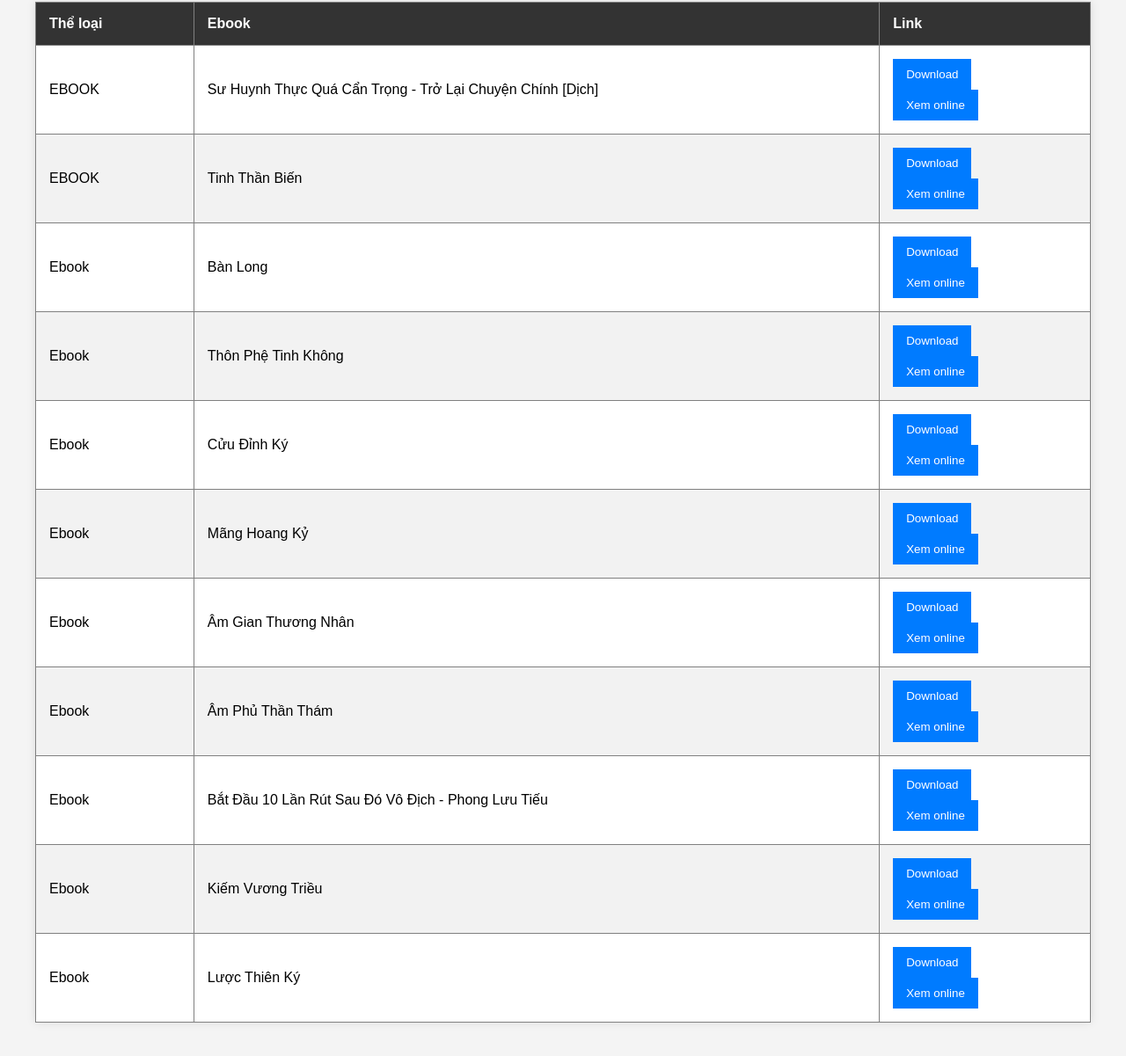
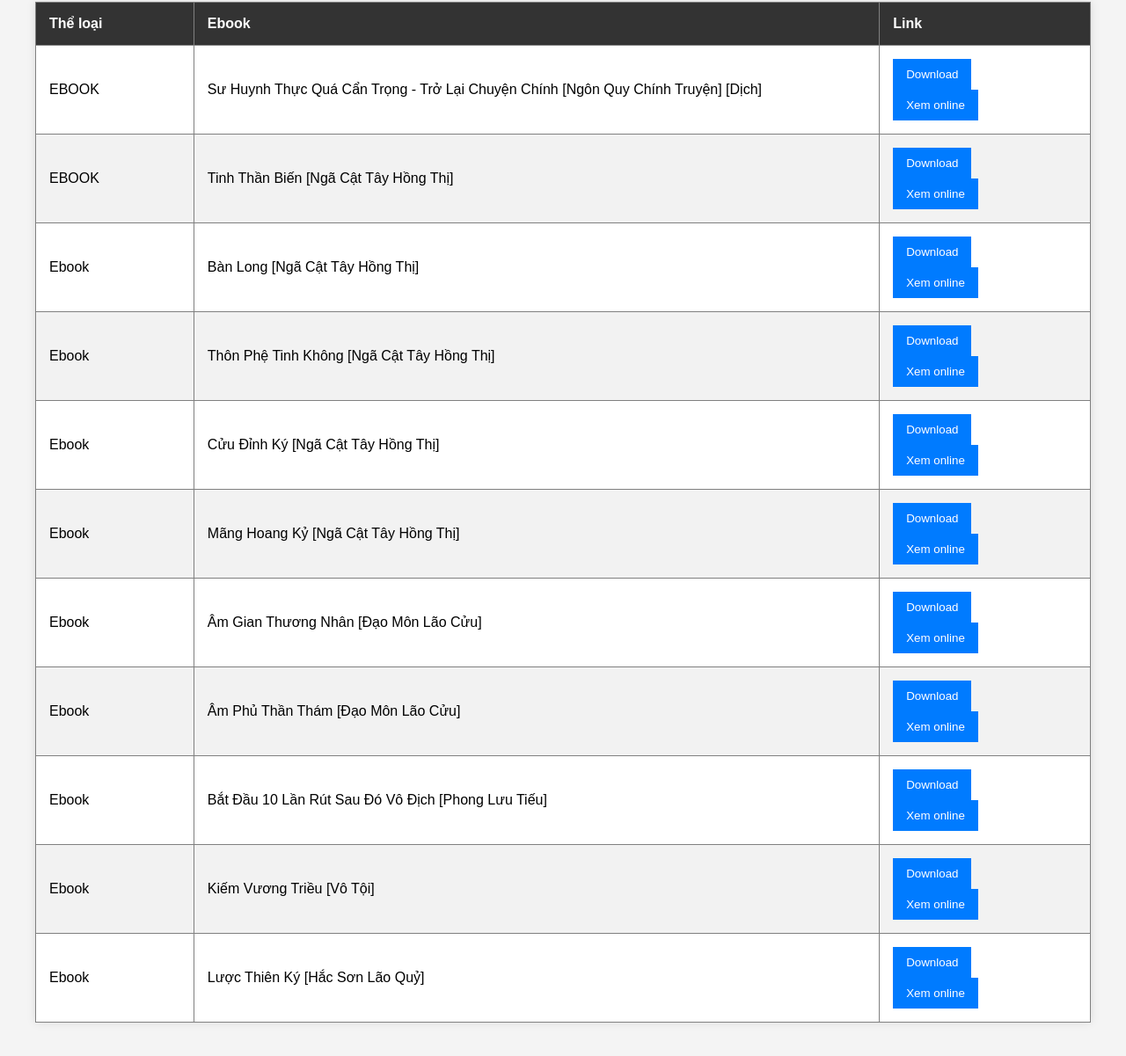
Before and after one commit to Ngocthai2703web1s/khodata, a plain HTML site: page index.html in a window 1280 px wide. Shown: the part 347-1548 px from the top of the page at 88% size. Drawn offline with Linux system fonts and the light colour scheme.

Commit message:
Update index.html

```diff
--- a/index.html
+++ b/index.html
@@ -23,7 +23,7 @@
     <tbody>
         <tr>
             <td>EBOOK</td>
-            <td>Sư Huynh Thực Quá Cẩn Trọng - Trở Lại Chuyện Chính [Dịch]</td>
+            <td>Sư Huynh Thực Quá Cẩn Trọng - Trở Lại Chuyện Chính [Ngôn Quy Chính Truyện] [Dịch]</td>
             <td>
                 <button onclick="Link 1('https://archive.org/download/free-epub/619981099.epub')">Download</button>
                 <button onclick="Link 2('https://archive.org/download/free-epub/619981099.epub')">Xem online</button>
@@ -31,7 +31,7 @@
         </tr>
 		<tr>
             <td>EBOOK</td>
-            <td>Tinh Thần Biến</td>
+            <td>Tinh Thần Biến [Ngã Cật Tây Hồng Thị]</td>
             <td>
                 <button onclick="Link 1('https://archive.org/download/free-epub/557044299.epub')">Download</button>
                 <button onclick="Link 2('https://archive.org/download/free-epub/557044299.epub')">Xem online</button>
@@ -39,7 +39,7 @@
         </tr>
 		<tr>
             <td>Ebook</td>
-            <td>Bàn Long</td>
+            <td>Bàn Long [Ngã Cật Tây Hồng Thị]</td>
             <td>
                 <button onclick="Link 1('https://archive.org/download/free-epub/81497969.epub')">Download</button>
                 <button onclick="Link 2('https://archive.org/download/free-epub/81497969.epub')">Xem online</button>
@@ -47,7 +47,7 @@
         </tr>
 		<tr>
             <td>Ebook</td>
-            <td>Thôn Phệ Tinh Không</td>
+            <td>Thôn Phệ Tinh Không [Ngã Cật Tây Hồng Thị]</td>
             <td>
                 <button onclick="Link 1('https://archive.org/download/free-epub/57335267.epub')">Download</button>
                 <button onclick="Link 2('https://archive.org/download/free-epub/57335267.epub')">Xem online</button>
@@ -55,7 +55,7 @@
         </tr>
 		<tr>
             <td>Ebook</td>
-            <td>Cửu Đỉnh Ký</td>
+            <td>Cửu Đỉnh Ký [Ngã Cật Tây Hồng Thị]</td>
             <td>
                 <button onclick="Link 1('https://archive.org/download/free-epub/489081665.epub')">Download</button>
                 <button onclick="Link 2('https://archive.org/download/free-epub/489081665.epub')">Xem online</button>
@@ -63,7 +63,7 @@
         </tr>
 		<tr>
             <td>Ebook</td>
-            <td>Mãng Hoang Kỷ</td>
+            <td>Mãng Hoang Kỷ [Ngã Cật Tây Hồng Thị]</td>
             <td>
                 <button onclick="Link 1('https://archive.org/download/free-epub/88413769.epub')">Download</button>
                 <button onclick="Link 2('https://archive.org/download/free-epub/88413769.epub')">Xem online</button>
@@ -71,7 +71,7 @@
         </tr>
 		<tr>
             <td>Ebook</td>
-            <td>Âm Gian Thương Nhân</td>
+            <td>Âm Gian Thương Nhân [Đạo Môn Lão Cửu]</td>
             <td>
                 <button onclick="Link 1('https://archive.org/download/free-epub/198847346.epub')">Download</button>
                 <button onclick="Link 2('https://archive.org/download/free-epub/198847346.epub')">Xem online</button>
@@ -79,7 +79,7 @@
         </tr>
 		<tr>
             <td>Ebook</td>
-            <td>Âm Phủ Thần Thám</td>
+            <td>Âm Phủ Thần Thám [Đạo Môn Lão Cửu]</td>
             <td>
                 <button onclick="Link 1('https://archive.org/download/free-epub/102844462.epub')">Download</button>
                 <button onclick="Link 2('https://archive.org/download/free-epub/102844462.epub')">Xem online</button>
@@ -87,7 +87,7 @@
         </tr>
 		<tr>
             <td>Ebook</td>
-            <td>Bắt Đầu 10 Lần Rút Sau Đó Vô Địch - Phong Lưu Tiếu</td>
+            <td>Bắt Đầu 10 Lần Rút Sau Đó Vô Địch [Phong Lưu Tiếu]</td>
             <td>
                 <button onclick="Link 1('https://archive.org/download/free-epub/486976223.epub')">Download</button>
                 <button onclick="Link 2('https://archive.org/download/free-epub/486976223.epub')">Xem online</button>
@@ -95,7 +95,7 @@
         </tr>
 		<tr>
             <td>Ebook</td>
-            <td>Kiếm Vương Triều</td>
+            <td>Kiếm Vương Triều [Vô Tội]</td>
             <td>
                 <button onclick="Link 1('https://archive.org/download/free-epub/790670012.epub')">Download</button>
                 <button onclick="Link 2('https://archive.org/download/free-epub/790670012.epub')">Xem online</button>
@@ -103,7 +103,7 @@
         </tr>
 		<tr>
             <td>Ebook</td>
-            <td>Lược Thiên Ký</td>
+            <td>Lược Thiên Ký [Hắc Sơn Lão Quỷ]</td>
             <td>
                 <button onclick="Link 1('https://archive.org/download/free-epub/655431412.epub')">Download</button>
                 <button onclick="Link 2('https://archive.org/download/free-epub/655431412.epub')">Xem online</button>
```
